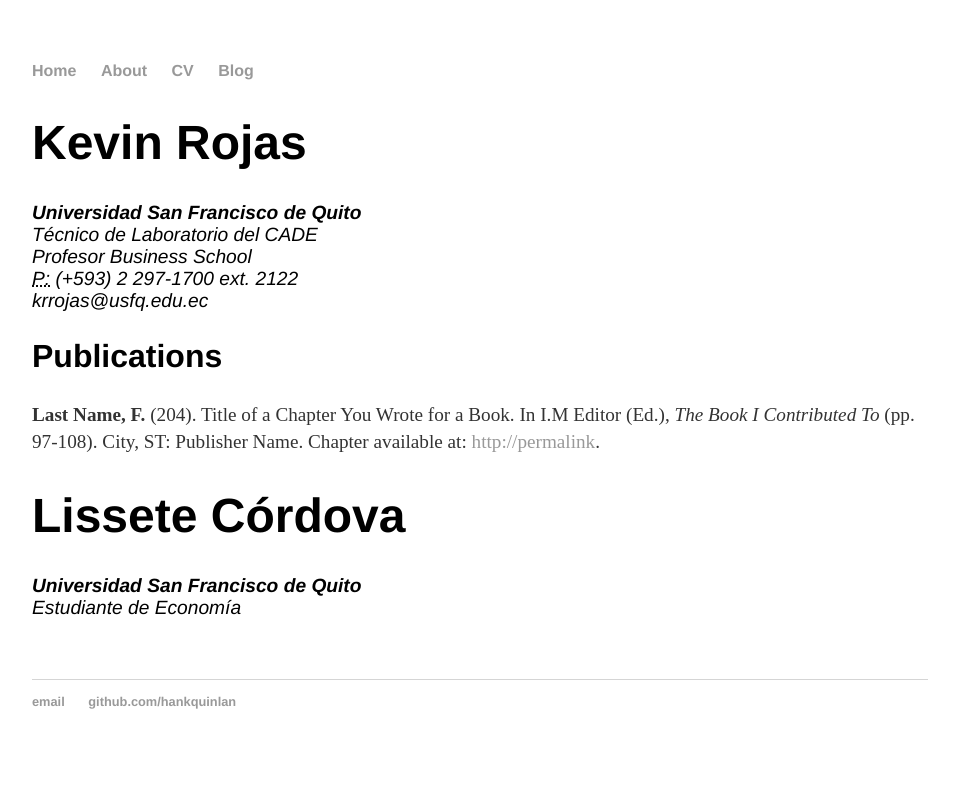
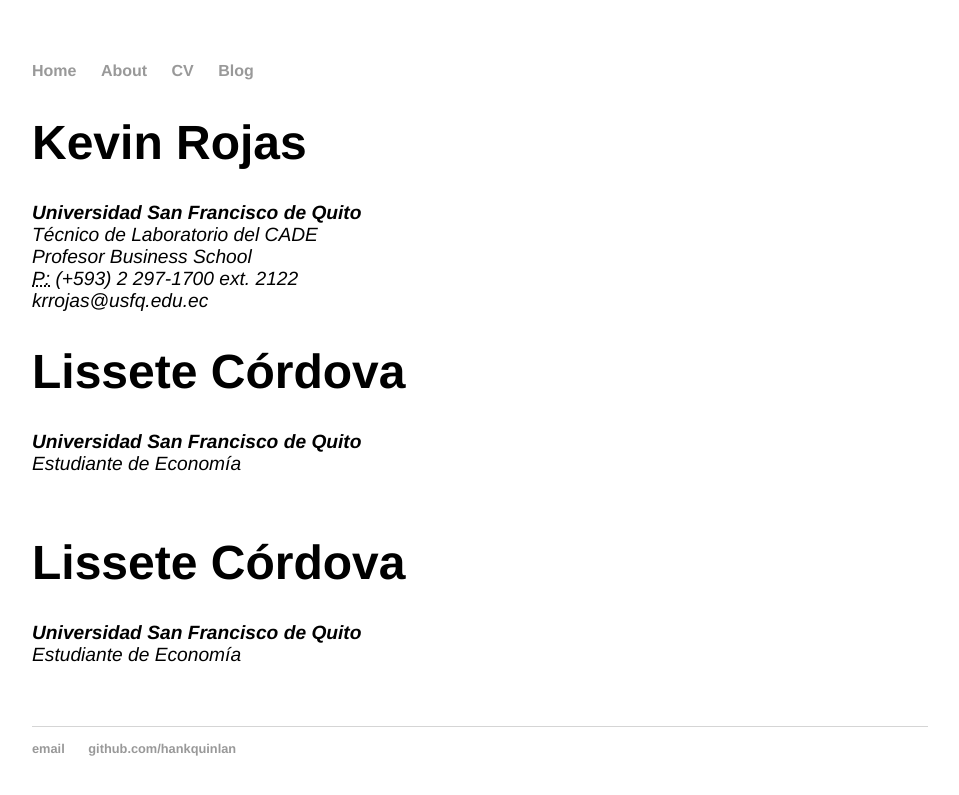
Before and after one commit to Crillboy314/Crillboy314.github.io, a Jekyll site: the page built from cv/index.html, in a window 1280 px wide. Shown: the top 795 px of the page, without its empty margins (160-1119 px from the left). Built offline with Jekyll 4.4.1, drawn with Linux system fonts in a browser that asks for light colours.

Commit message:
crearnuevaclase

```diff
--- a/cv/index.html
+++ b/cv/index.html
@@ -13,15 +13,17 @@
 		<span class="obfuscate">krrojas@usfq.edu.ec</span>
 		</address>
 
-					<h2>Publications</h2>
-
-					<p><strong>Last Name, F.</strong> (204). Title of a Chapter You Wrote for a Book. In I.M Editor (Ed.), <em>The Book I Contributed To</em> (pp. 97-108). City, ST: Publisher Name. Chapter available at: <a href="#">http://permalink</a>.
-
-
-
 		<h1>Lissete Córdova</h1>
 		<address>
 		<strong>Universidad San Francisco de Quito</strong><br>
 		Estudiante de Economía<br>
 		</address>
 	</div>
+
+	<div class="cv">
+		<h1>Lissete Córdova</h1>
+		<address>
+		<strong>Universidad San Francisco de Quito</strong><br>
+		Estudiante de Economía<br>
+		</address>
+	</div>
```
Lines whose indentation alone changed are shown as unchanged.
